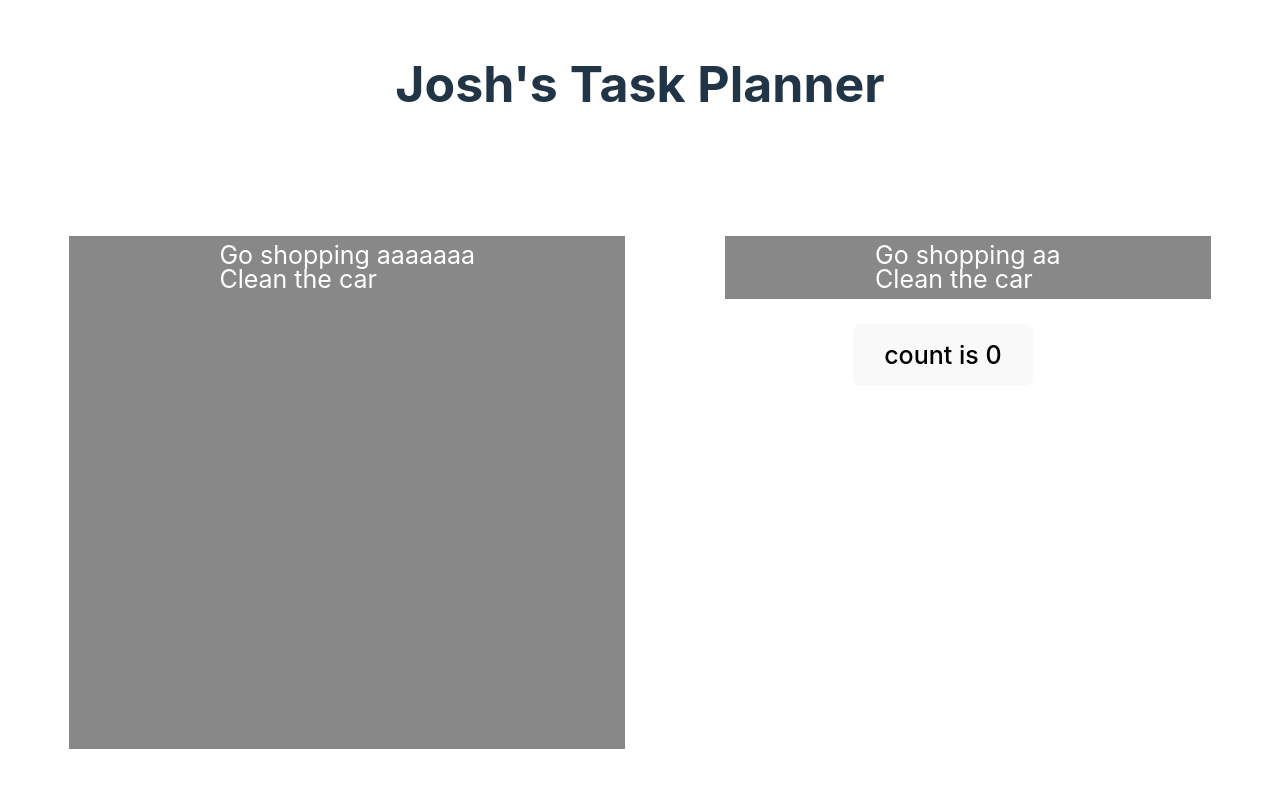
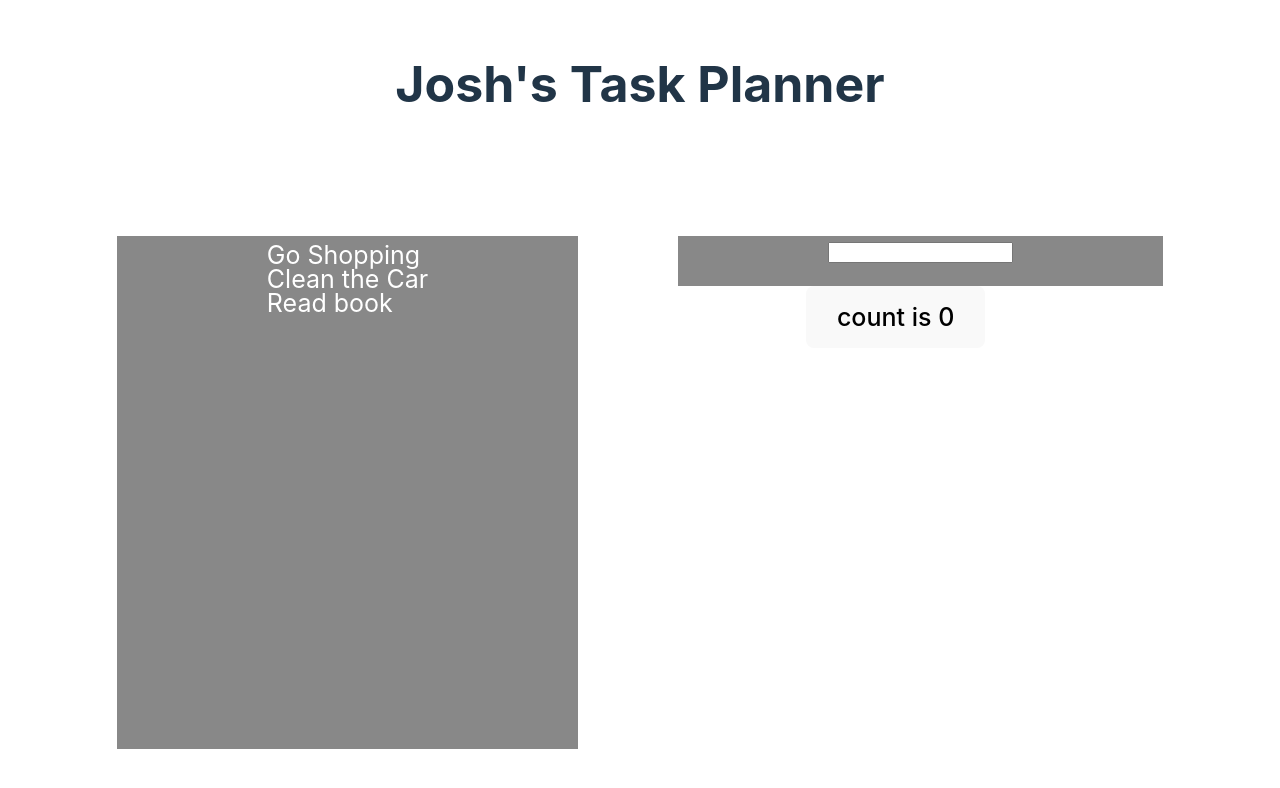
Before and after one commit to CodersforLearning/react-todo-app-JoshMance, a React (Vite) app: page / in a window 1280 px wide. Shown: the top 788 px of the page. Built offline with nearby package versions, Linux system fonts and the light colour scheme.

Commit message:
Rendering the list task list

```diff
--- a/src/App.jsx
+++ b/src/App.jsx
@@ -4,7 +4,15 @@ import './App.css'
 
 function App() {
   const [count, setCount] = useState(0)
-  const taskNames = [];
+  const nextId = 4;
+  const tasks =  [
+    { name: 'Go Shopping', id: 1},
+    { name: 'Clean the Car', id: 2},
+    { name: 'Read book', id: 3},
+  ];
+  const listTasks = tasks.map(task =>
+    <li key={task.id}> {task.name} </li>
+  );
 
   return (
     <div className="App">
@@ -12,19 +20,16 @@ function App() {
 
        <div className="listbox">
           <h4> Current Tasks </h4>
+          <ul className="currentTask">{listTasks}</ul>
+       </div>
 
-            <ul className="currentTask">
-              <li>Go shopping aaaaaaa</li>
-              <li>Clean the car</li>
-            </ul>
-
-       </div>
        <div className="listbox">
        <h4> New Task </h4>
-       <ul className="newTask">
-              <li>Go shopping aa</li>
-              <li>Clean the car</li>
-            </ul>
+          <div className="newTask">
+
+            <input type="text" id="taskNames" name="name" required minlength="4" maxlength="8" size="20" />
+
+          </div>
        </div>
 
       <div className="card">
--- a/src/index.css
+++ b/src/index.css
@@ -28,7 +28,6 @@ ul {
   list-style: none;
   text-align: left;
   padding: 5pt;
-
 }
 
 body {
```
